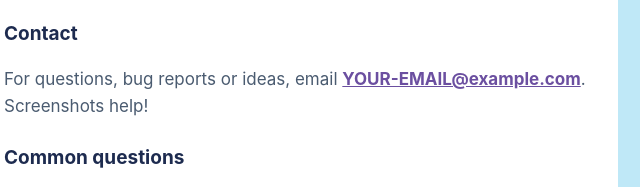
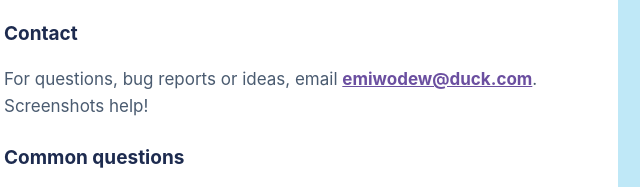
Before and after one commit to mickey101/german-snacks, a plain HTML site: page index.html in a window 1280 px wide. Shown: the part 279-466 px from the top of the page, 342-982 px from the left. Drawn offline with Linux system fonts and the light colour scheme.

Commit message:
Update index.html

```diff
--- a/index.html
+++ b/index.html
@@ -8,7 +8,7 @@
 <p>German Snacks is a set of quick, playful games for learning German, from your first words up to B2.</p>
 
 <h2>Contact</h2>
-<p>For questions, bug reports or ideas, email <a href="mailto:YOUR-EMAIL@example.com">YOUR-EMAIL@example.com</a>. Screenshots help!</p>
+<p>For questions, bug reports or ideas, email <a href="mailto:emiwodew@duck.com">emiwodew@duck.com</a>. Screenshots help!</p>
 
 <h2>Common questions</h2>
 <p><strong>How do I move my progress to a new phone?</strong><br>If you use iCloud on both devices, progress follows you automatically. You can also use <em>Settings → Backup → Save backup</em> and then <em>Load backup</em> on the new device.</p>
```
